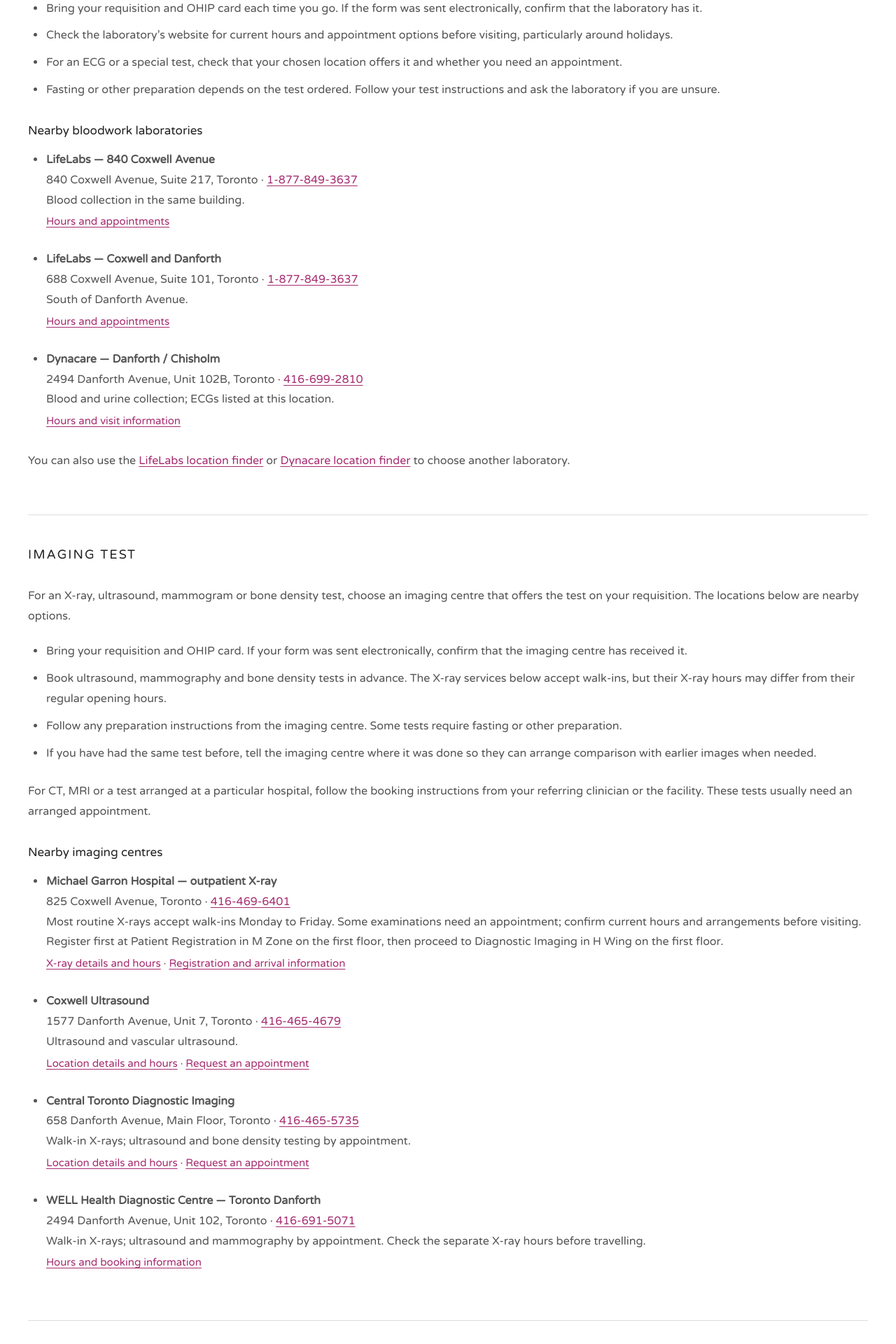
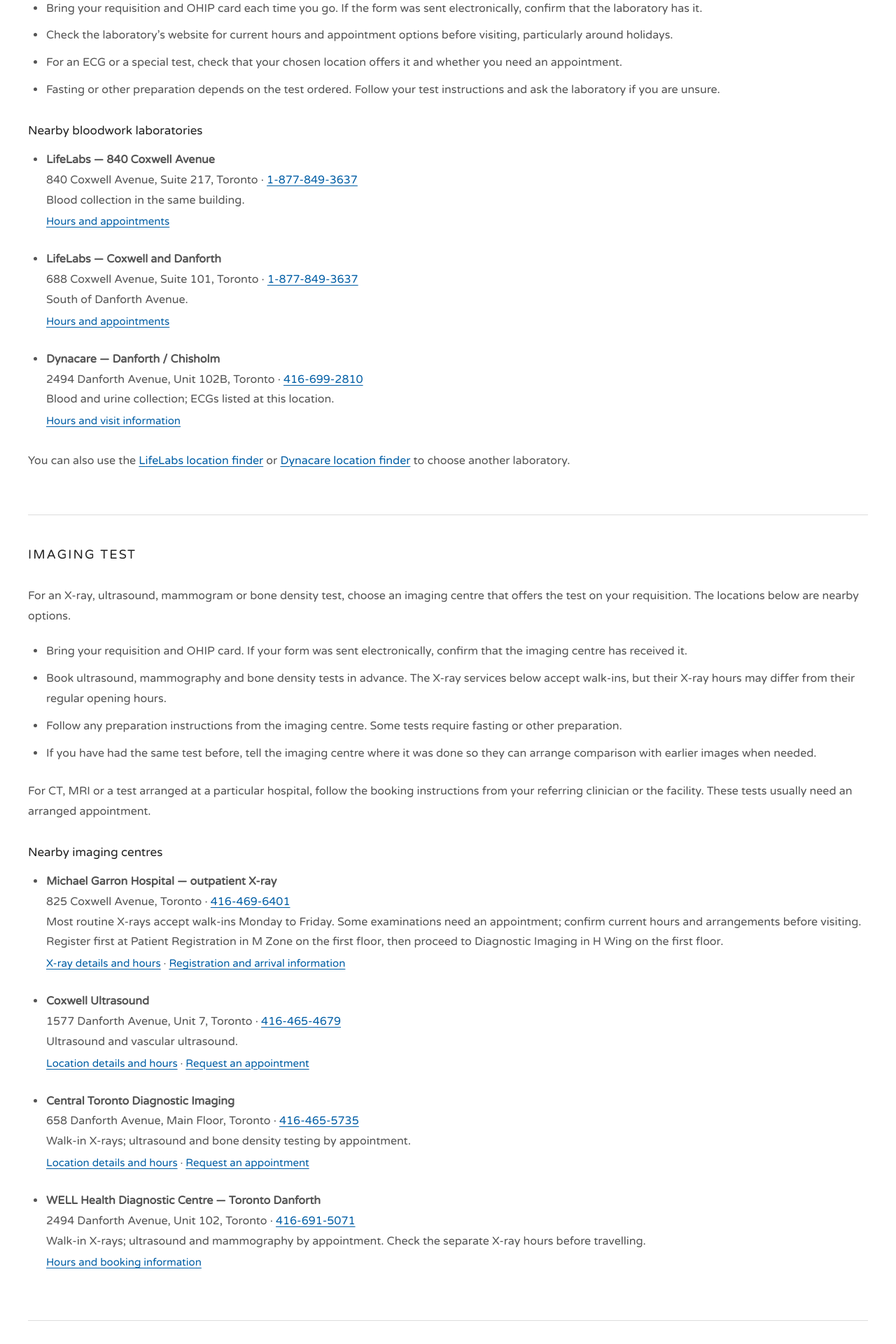
Before and after one commit to medicalchange/med-info, a Jekyll site: the page built from site/labs/index.html, in a window 1280 px wide. Shown: the part 347-2267 px from the top of the page at 70% size. Built offline with Jekyll 4.4.1, drawn with Linux system fonts in a browser that asks for light colours.

Commit message:
Use blue links in the patient testing guide

```diff
--- a/site/labs/index.html
+++ b/site/labs/index.html
@@ -30,9 +30,9 @@ sitemap: false
     h2 { margin: 0 0 30px; font-size: 18px; line-height: 1.6; letter-spacing: 2px; text-transform: uppercase; }
     h3 { margin: 30px 0 14px; font-size: 17px; line-height: 1.6; }
     p { margin: 0 0 22px; }
-    a { color: #a62c70; text-decoration: underline; text-underline-offset: 3px; text-decoration-thickness: 1px; }
-    a:hover { color: #74204e; text-decoration-thickness: 2px; }
-    a:focus-visible, button:focus-visible { outline: 2px solid #a62c70; outline-offset: 4px; }
+    a { color: #005ea5; text-decoration: underline; text-underline-offset: 3px; text-decoration-thickness: 1px; }
+    a:hover { color: #003078; text-decoration-thickness: 2px; }
+    a:focus-visible, button:focus-visible { outline: 2px solid #005ea5; outline-offset: 4px; }
     strong { font-weight: 600; }
     ul { padding-left: 25px; margin: 0 0 26px; }
     li { padding-left: 1px; margin-bottom: 10px; }
@@ -45,7 +45,7 @@ sitemap: false
     .question { margin: 26px 0 6px; color: #333; }
     footer { border-top: 1px solid #ddd; padding: 24px 0 38px; font-size: 13px; }
     footer p { margin-bottom: 12px; }
-    .print { appearance: none; border: 0; padding: 8px 0; background: none; color: #a62c70; text-decoration: underline; text-underline-offset: 3px; font: inherit; cursor: pointer; }
+    .print { appearance: none; border: 0; padding: 8px 0; background: none; color: #005ea5; text-decoration: underline; text-underline-offset: 3px; font: inherit; cursor: pointer; }
     .print[hidden] { display: none; }
     .skip { position: absolute; top: -100px; left: 20px; padding: 8px; background: #fff; }
     .skip:focus { top: 8px; }
```
